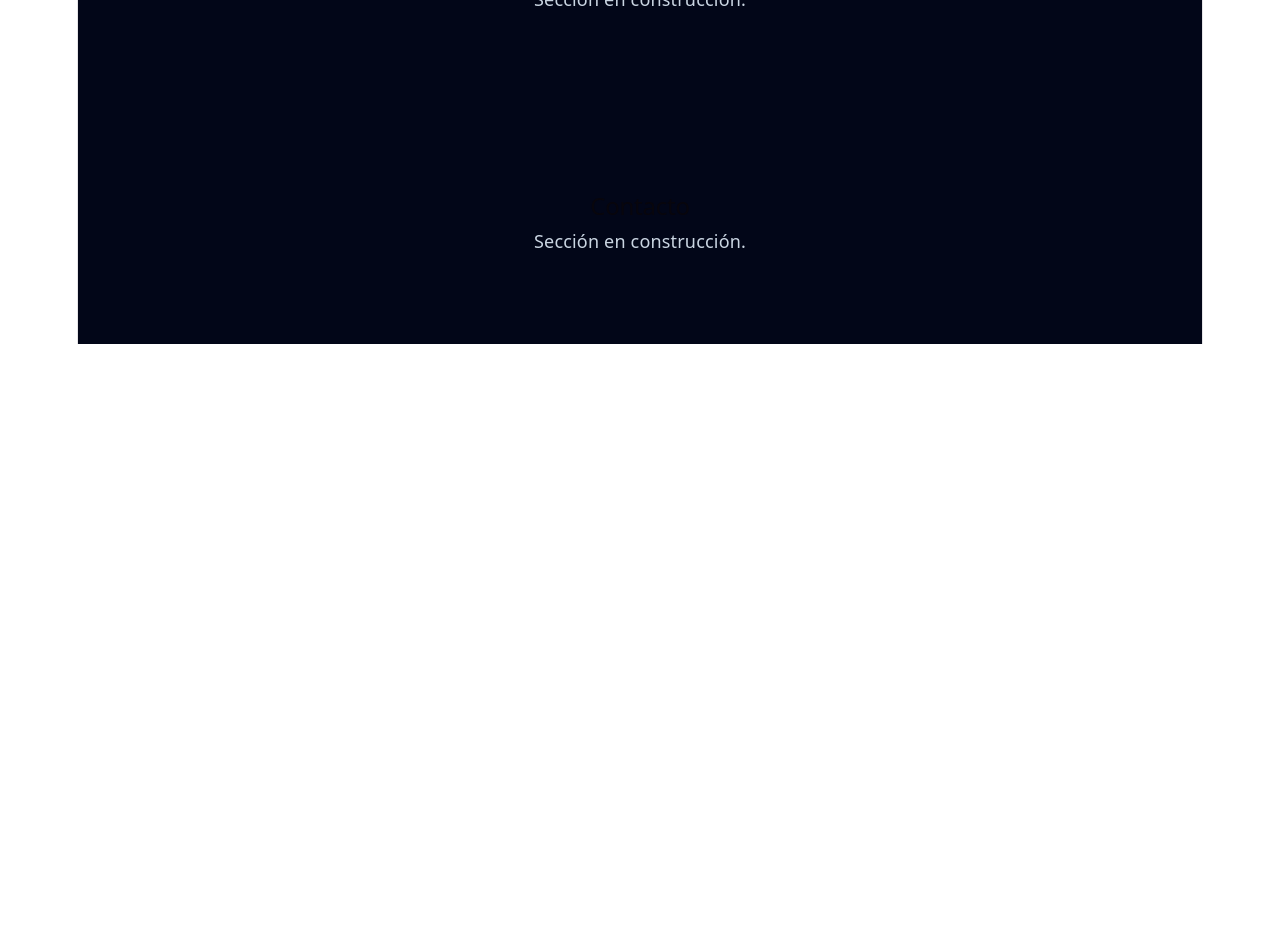
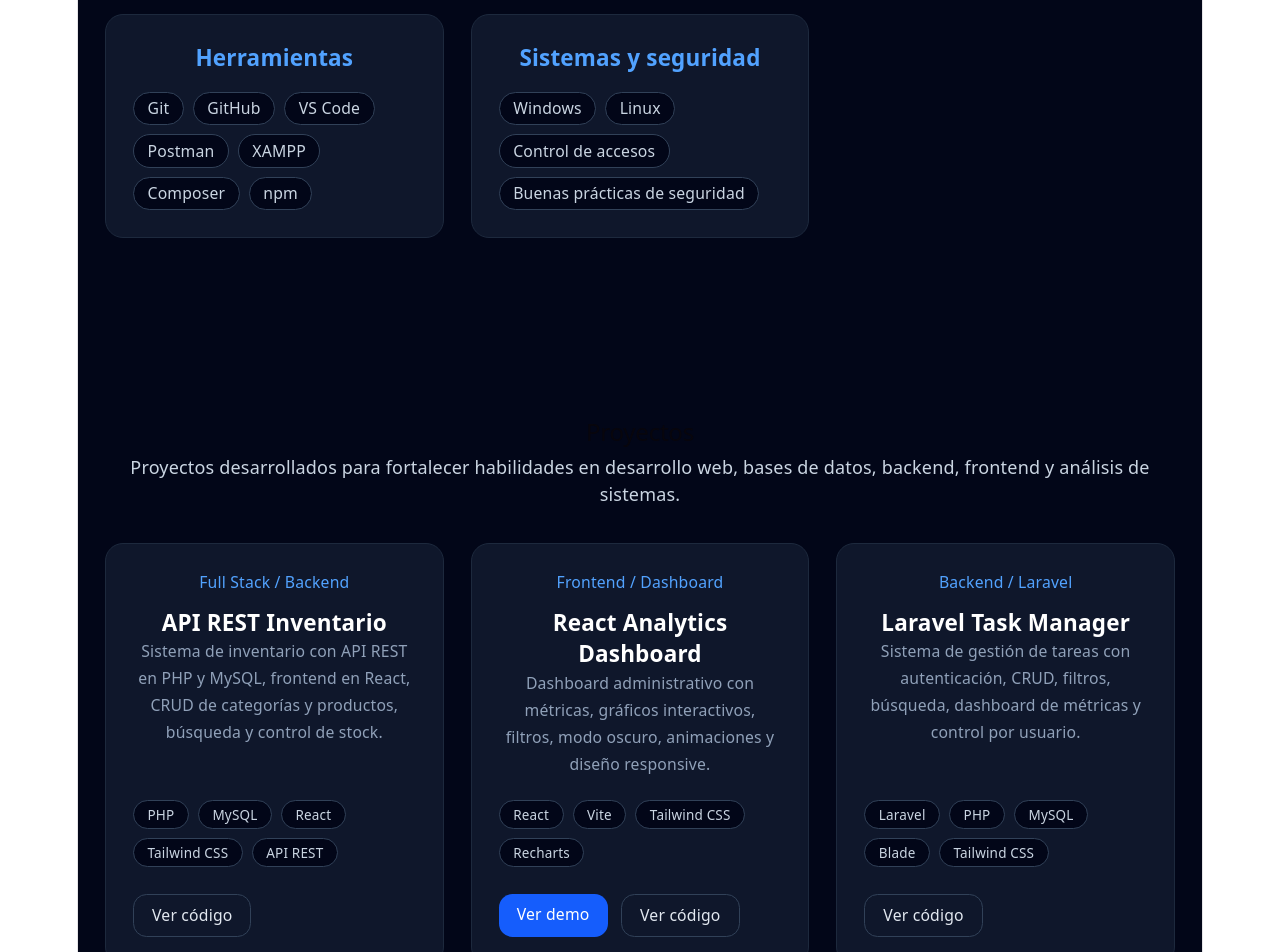
Before and after one commit to jorge2360/jorge-garcia-portfolio, a React (Vite) app: page / in a window 1280 px wide. Shown: the part 2340-3292 px from the top of the page. Before the commit the page ends 2684 px from the top, so only its background shows below. Built offline with nearby package versions, Linux system fonts and the light colour scheme.

Commit message:
Implementacion de seccion de proyectos destacados

```diff
--- a/src/sections/ProjectsSection.jsx
+++ b/src/sections/ProjectsSection.jsx
@@ -1,10 +1,91 @@
+const projects = [
+  {
+    title: 'API REST Inventario',
+    category: 'Full Stack / Backend',
+    description:
+      'Sistema de inventario con API REST en PHP y MySQL, frontend en React, CRUD de categorías y productos, búsqueda y control de stock.',
+    technologies: ['PHP', 'MySQL', 'React', 'Tailwind CSS', 'API REST'],
+    demoUrl: '',
+    repoUrl: 'https://github.com/jorge2360/api-rest-php-inventario',
+  },
+  {
+    title: 'React Analytics Dashboard',
+    category: 'Frontend / Dashboard',
+    description:
+      'Dashboard administrativo con métricas, gráficos interactivos, filtros, modo oscuro, animaciones y diseño responsive.',
+    technologies: ['React', 'Vite', 'Tailwind CSS', 'Recharts'],
+    demoUrl: 'https://react-analytics-dashboard-neon.vercel.app/',
+    repoUrl: 'https://github.com/jorge2360/react-analytics-dashboard',
+  },
+  {
+    title: 'Laravel Task Manager',
+    category: 'Backend / Laravel',
+    description:
+      'Sistema de gestión de tareas con autenticación, CRUD, filtros, búsqueda, dashboard de métricas y control por usuario.',
+    technologies: ['Laravel', 'PHP', 'MySQL', 'Blade', 'Tailwind CSS'],
+    demoUrl: '',
+    repoUrl: 'https://github.com/jorge2360/laravel-task-manager',
+  },
+]
+
 function ProjectsSection() {
   return (
-    <section className="mx-auto max-w-6xl px-6 py-20">
+    <section id="projects" className="mx-auto max-w-6xl px-6 py-20">
       <h2 className="text-3xl font-bold">Proyectos</h2>
       <p className="mt-4 text-slate-300">
-        Sección en construcción.
+        Proyectos desarrollados para fortalecer habilidades en desarrollo web, bases de datos,
+        backend, frontend y análisis de sistemas.
       </p>
+
+      <div className="mt-8 grid gap-6 lg:grid-cols-3">
+        {projects.map((project) => (
+          <article
+            key={project.title}
+            className="flex flex-col rounded-2xl border border-slate-800 bg-slate-900 p-6 transition hover:-translate-y-1 hover:border-blue-500"
+          >
+            <p className="text-sm font-medium text-blue-400">{project.category}</p>
+
+            <h3 className="mt-3 text-xl font-semibold">{project.title}</h3>
+
+            <p className="mt-3 flex-1 text-sm leading-6 text-slate-400">
+              {project.description}
+            </p>
+
+            <div className="mt-5 flex flex-wrap gap-2">
+              {project.technologies.map((tech) => (
+                <span
+                  key={tech}
+                  className="rounded-full border border-slate-700 bg-slate-950 px-3 py-1 text-xs text-slate-300"
+                >
+                  {tech}
+                </span>
+              ))}
+            </div>
+
+            <div className="mt-6 flex flex-wrap gap-3">
+              {project.demoUrl && (
+                <a
+                  href={project.demoUrl}
+                  target="_blank"
+                  rel="noreferrer"
+                  className="rounded-xl bg-blue-600 px-4 py-2 text-sm font-medium text-white hover:bg-blue-700"
+                >
+                  Ver demo
+                </a>
+              )}
+
+              <a
+                href={project.repoUrl}
+                target="_blank"
+                rel="noreferrer"
+                className="rounded-xl border border-slate-700 px-4 py-2 text-sm font-medium text-slate-200 hover:bg-slate-800"
+              >
+                Ver código
+              </a>
+            </div>
+          </article>
+        ))}
+      </div>
     </section>
   )
 }
--- a/src/sections/TechSection.jsx
+++ b/src/sections/TechSection.jsx
@@ -1,10 +1,55 @@
+const techGroups = [
+  {
+    title: 'Frontend',
+    items: ['React', 'JavaScript', 'HTML', 'CSS', 'Tailwind CSS', 'Vite'],
+  },
+  {
+    title: 'Backend',
+    items: ['PHP', 'Laravel', 'API REST', 'Blade'],
+  },
+  {
+    title: 'Bases de datos',
+    items: ['MySQL', 'SQL', 'PDO', 'Eloquent ORM'],
+  },
+  {
+    title: 'Herramientas',
+    items: ['Git', 'GitHub', 'VS Code', 'Postman', 'XAMPP', 'Composer', 'npm'],
+  },
+  {
+    title: 'Sistemas y seguridad',
+    items: ['Windows', 'Linux', 'Control de accesos', 'Buenas prácticas de seguridad'],
+  },
+]
+
 function TechSection() {
   return (
-    <section className="mx-auto max-w-6xl px-6 py-20">
-      <h2 className="text-3xl font-bold">Tecnologías</h2>
+    <section id="tech" className="mx-auto max-w-6xl px-6 py-20">
+      <h2 className="text-3xl font-bold">Tecnologías y herramientas</h2>
       <p className="mt-4 text-slate-300">
-        Sección en construcción.
+        Tecnologías utilizadas en proyectos académicos y personales.
       </p>
+
+      <div className="mt-8 grid gap-6 md:grid-cols-2 xl:grid-cols-3">
+        {techGroups.map((group) => (
+          <article
+            key={group.title}
+            className="rounded-2xl border border-slate-800 bg-slate-900 p-6"
+          >
+            <h3 className="text-xl font-semibold text-blue-400">{group.title}</h3>
+
+            <div className="mt-4 flex flex-wrap gap-2">
+              {group.items.map((item) => (
+                <span
+                  key={item}
+                  className="rounded-full border border-slate-700 bg-slate-950 px-3 py-1 text-sm text-slate-300"
+                >
+                  {item}
+                </span>
+              ))}
+            </div>
+          </article>
+        ))}
+      </div>
     </section>
   )
 }
```
